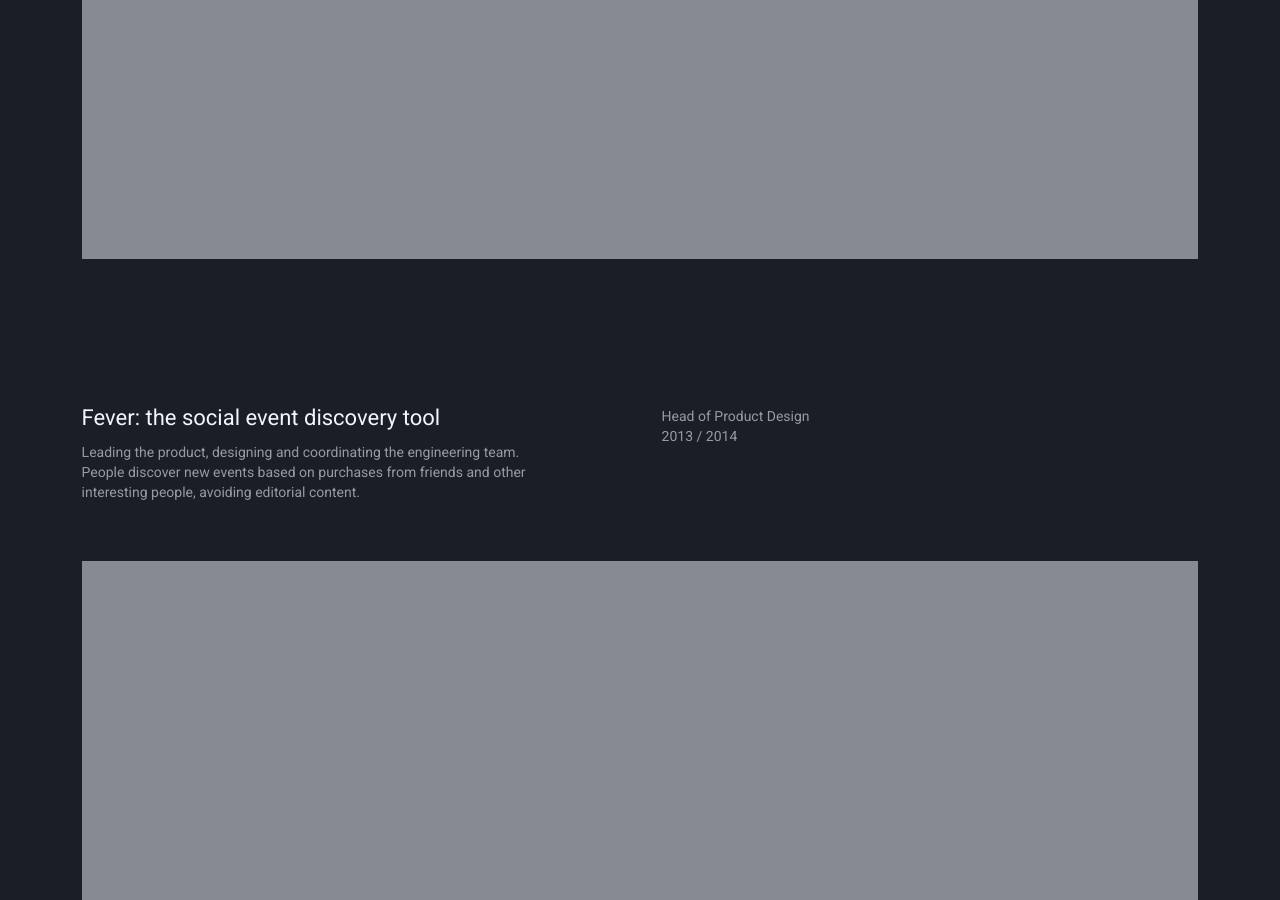
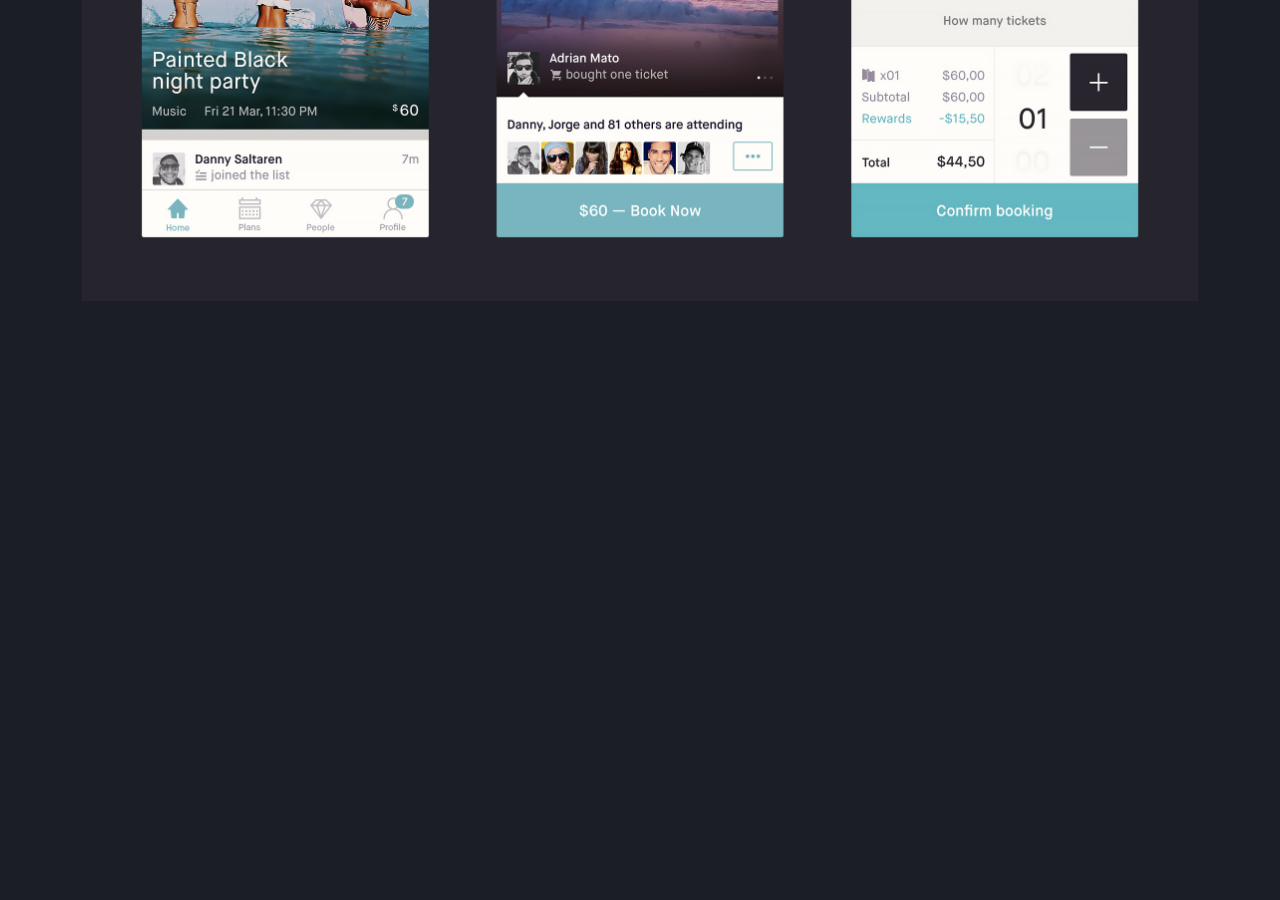
Before and after one commit to adrianmg/old-portfolio, a Jekyll site: the page built from index.md, in a window 1280 px wide and 900 px high, scrolled down 1512 px. Built offline with Jekyll 4.4.1, drawn with Linux system fonts in a browser that asks for light colours; nearby versions of some CDN libraries; after the commit the page ends 1819 px from its top, so only the background shows below that.

Commit message:
First project added: Fever

```diff
--- a/_includes/projects.html
+++ b/_includes/projects.html
@@ -17,27 +17,7 @@
 			</ul>
 		</div>
 		<div class="image-container">
-			<img src="{{ "/assets/images/img.png" | relative_url }}">
-		</div>
-	</div>
-
-	<!-- Project -->
-	<div class="project">
-		<div class="project-description">
-			<div class="left">
-				<h2>Fever: the social event discovery tool</h2>
-				<p>
-					Leading the product, designing and coordinating the engineering team.
-					<br>People discover new events based on purchases from friends and other interesting people, avoiding editorial content.
-				</p>
-			</div>
-			<ul>
-				<li>Head of Product Design</li>
-				<li>2013 / 2014</li>
-			</ul>
-		</div>
-		<div class="image-container">
-			<img src="{{ "/assets/images/img.png" | relative_url }}">
+			<img src="{{ "/projects/fever-01.jpg" | relative_url }}">
 		</div>
 	</div>
 
```
Also changed, not shown: projects/fever-01.jpg (added).
